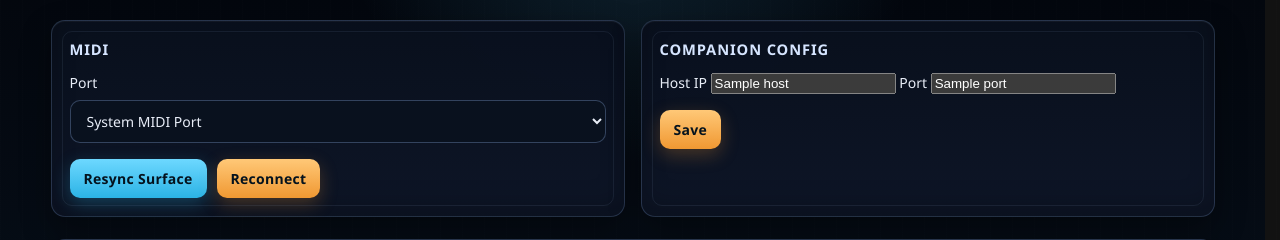
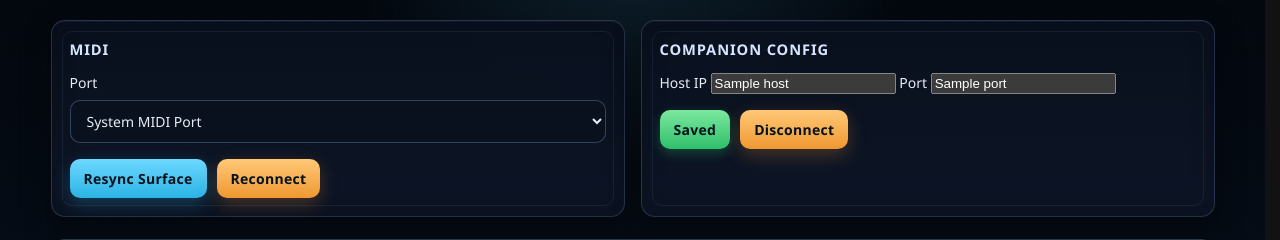
Before and after one commit to AndyJae/X-Touch_PTZ_Control, a FastAPI app: template web/templates/setup.html in a window 1280 px wide. Shown: the part 145-385 px from the top of the page. Run offline with FastAPI, Linux system fonts and the light colour scheme; the template is opened without the code that fills it: most values are stand-ins (such as "Sample title", 1, 10 or a date in 2020).

Commit message:
Show Companion host as green "Saved" and add a Disconnect button
Setup page now reflects a persisted Companion host by turning the
Save button green with "Saved" text (server-rendered, matches the
existing Connect Camera pattern) instead of only flashing briefly.
A Disconnect button next to it clears the saved host.

```diff
--- a/web/static/app.css
+++ b/web/static/app.css
@@ -383,6 +383,11 @@ button:last-child {
     box-shadow: 0 4px 12px rgba(47, 191, 106, 0.3);
 }
 
+[data-companion-save].is-connected {
+    background: linear-gradient(180deg, #7ce8a0, #2fbf6a);
+    box-shadow: 0 4px 12px rgba(47, 191, 106, 0.3);
+}
+
 /* --- Hardware-nahe Surface-Ansicht (MIDI-Kanalzug) --- */
 
 .chassis {
--- a/web/static/app.js
+++ b/web/static/app.js
@@ -106,6 +106,7 @@ function initCameraNameInputs() {
 // v1 hinaus (Spec §9) -- eine Instanz für alle Kanäle (Nutzerentscheid).
 function initCompanionConfigForm() {
     const button = document.querySelector("[data-companion-save]");
+    const disconnectButton = document.querySelector("[data-companion-disconnect]");
     const hostInput = document.querySelector("[data-companion-host]");
     const portInput = document.querySelector("[data-companion-port]");
     if (!button || !hostInput) return;
@@ -123,7 +124,11 @@ function initCompanionConfigForm() {
                     port: portInput ? portInput.value.trim() : "",
                 }),
             });
-            button.textContent = res.ok ? "Saved" : "Error";
+            if (res.ok) {
+                location.reload();
+                return;
+            }
+            button.textContent = "Error";
         } catch (err) {
             button.textContent = "Connection error";
         } finally {
@@ -131,6 +136,28 @@ function initCompanionConfigForm() {
             button.disabled = false;
         }
     });
+
+    if (disconnectButton) {
+        disconnectButton.addEventListener("click", async () => {
+            disconnectButton.disabled = true;
+            try {
+                const res = await fetch("/api/companion/config", {
+                    method: "POST",
+                    headers: { "Content-Type": "application/json" },
+                    body: JSON.stringify({ host: "", port: portInput ? portInput.value.trim() : "" }),
+                });
+                if (res.ok) {
+                    location.reload();
+                    return;
+                }
+                disconnectButton.textContent = "Error";
+            } catch (err) {
+                disconnectButton.textContent = "Connection error";
+            } finally {
+                disconnectButton.disabled = false;
+            }
+        });
+    }
 }
 
 // Setup-Seite: SELECT-Ziel (Companion Page/Row/Column) pro Kanal. Alle drei
--- a/web/templates/setup.html
+++ b/web/templates/setup.html
@@ -28,7 +28,8 @@
         <label for="companion-port">Port</label>
         <input type="text" id="companion-port" data-companion-port value="{{ companion.port }}" placeholder="8000" />
         <div class="button-row">
-            <button type="button" data-companion-save>Save</button>
+            <button type="button" class="{{ 'is-connected' if companion.host }}" data-companion-save>{{ 'Saved' if companion.host else 'Save' }}</button>
+            <button type="button" data-companion-disconnect>Disconnect</button>
         </div>
     </div>
 </section>
```
